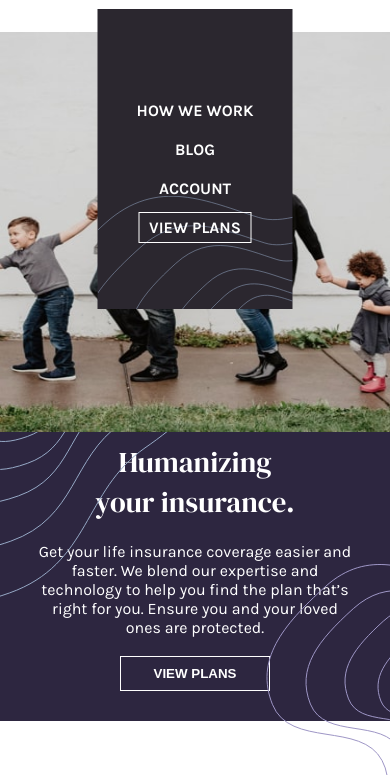
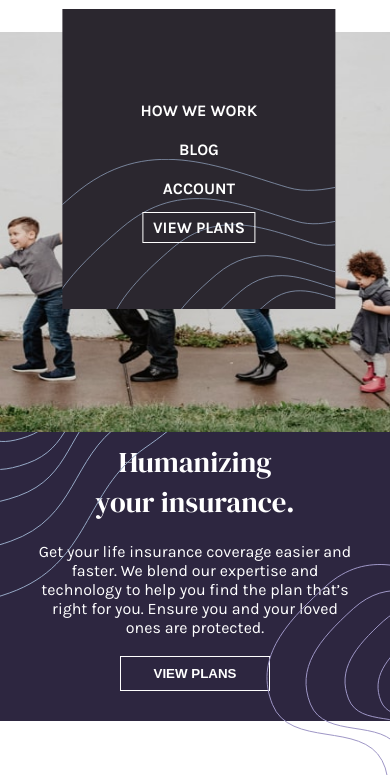
Before and after one commit to gLitCH1904/insure-landing-page, a plain HTML site: page index.html in a window 390 px wide. Both pictures are taken after a click on the element 359 px from the left and 31 px from the top of the page. Shown: the part 51-826 px from the top of the page. Drawn offline with Linux system fonts and the light colour scheme.

Commit message:
Add files via upload

```diff
--- a/insure.css
+++ b/insure.css
@@ -82,7 +82,6 @@ nav {
   position: absolute;
   bottom: 0;
   right: 0;
-  width: 100%;
   display: none;
   z-index: -1;
 }
@@ -460,6 +459,8 @@ hr {
   /* styling curve */
   .background-7 {
     display: block;
+    width: 100%;
+    height: 50%;
   }
 
   .nav-bar {
@@ -468,7 +469,6 @@ hr {
     position: fixed;
     transition: 0.3s ease-in-out;
     top: 60px;
-    width: 100%;
     height: 300px;
     display: flex;
     align-items: center;
@@ -499,8 +499,8 @@ hr {
 
   .nav-bar.active {
     right: 0;
-    transform: translate(-50%);
-    width: 50%;
+    transform: translate(-20%);
+    width: 70%;
   }
 
   /* styling funny looking curves */
```
